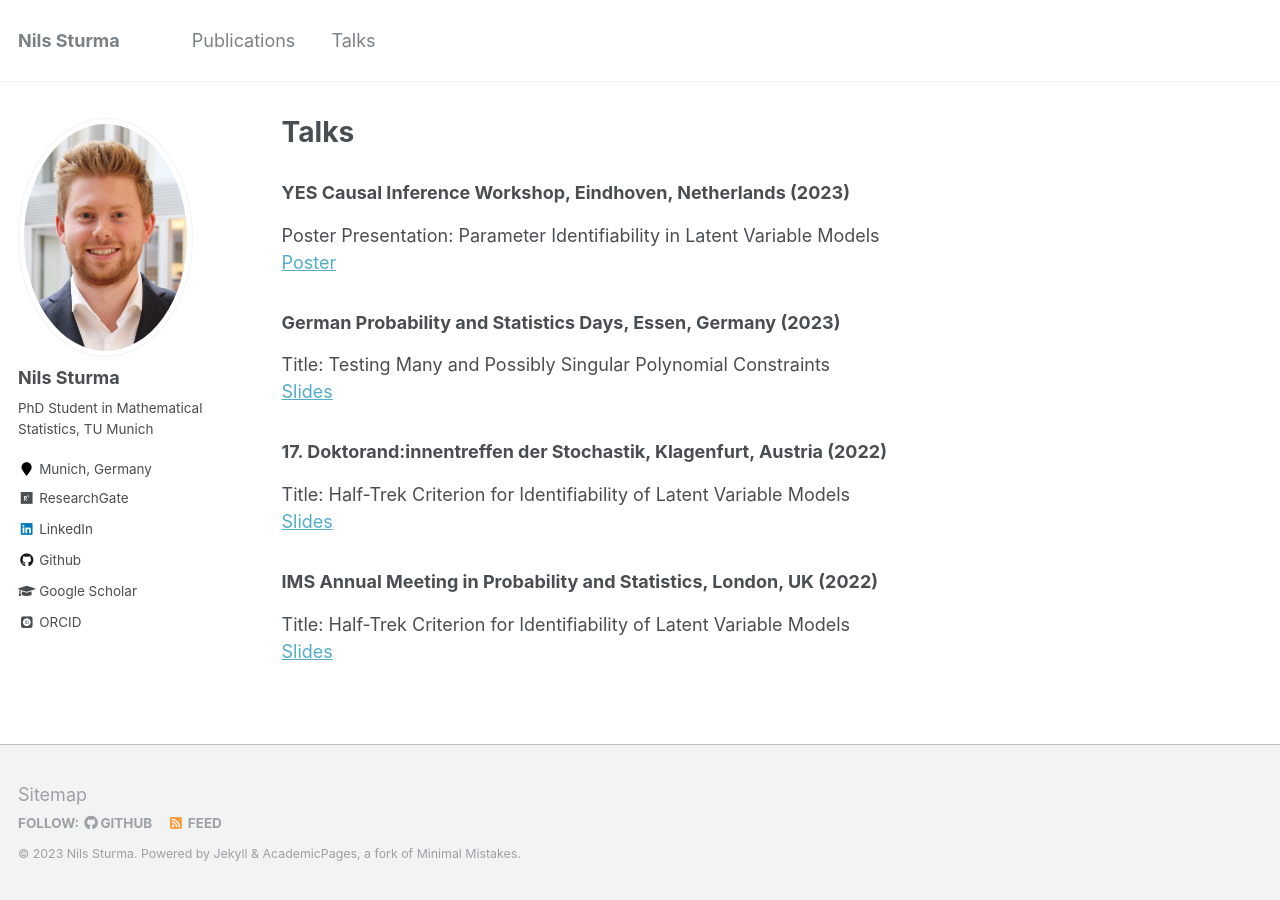
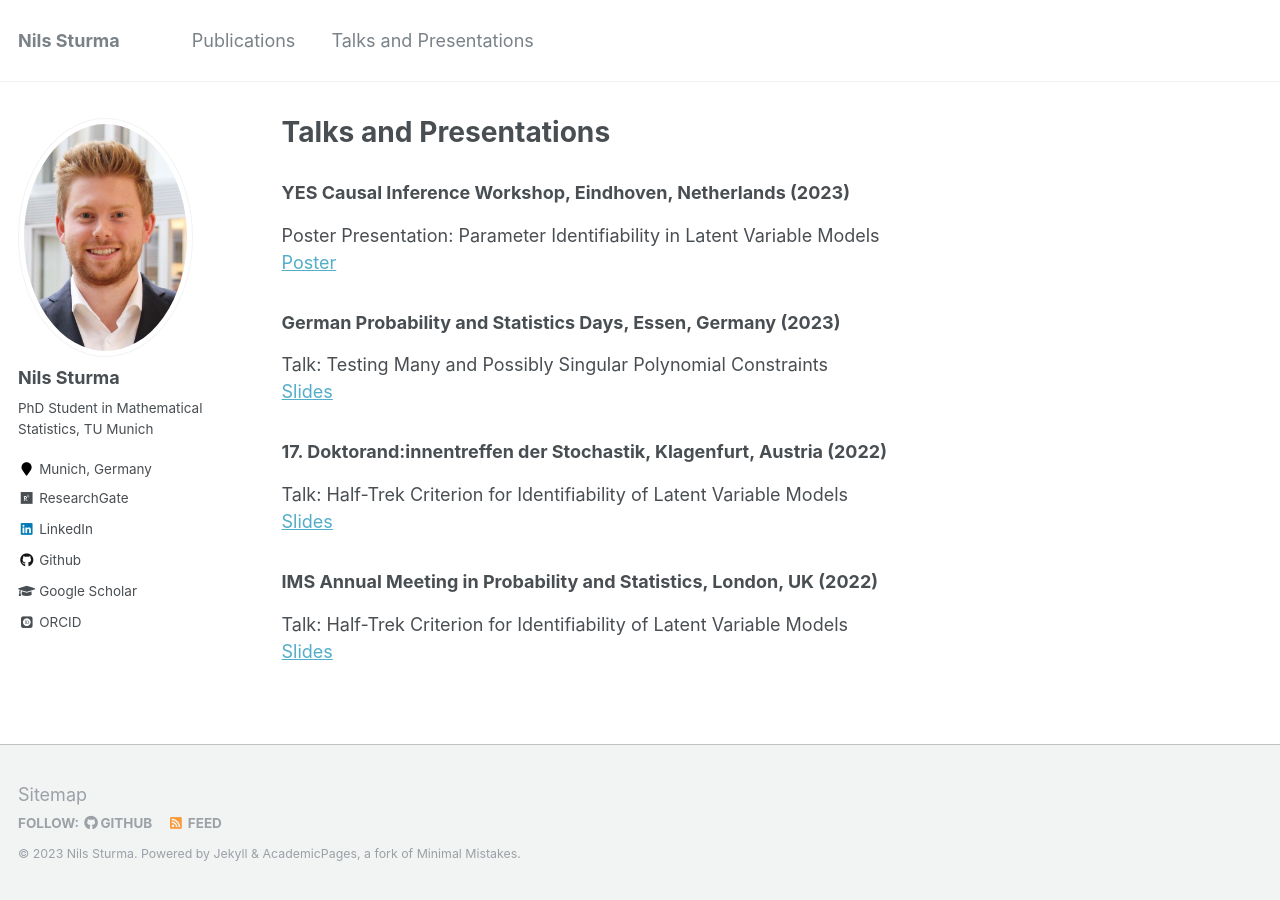
Before and after one commit to NilsSturma/nilssturma.github.io, a Jekyll site: the page built from _pages/talks.md, in a window 1280 px wide. Built offline with Jekyll 4.4.1, drawn with Linux system fonts in a browser that asks for light colours; some web fonts are replaced.

Commit message:
changed title talks page

```diff
--- a/_data/navigation.yml
+++ b/_data/navigation.yml
@@ -3,7 +3,7 @@ main:
   - title: "Publications"
     url: /publications/
 
-  - title: "Talks"
+  - title: "Talks and Presentations"
     url: /talks/
 
 #  - title: "Teaching"
--- a/_pages/talks.md
+++ b/_pages/talks.md
@@ -1,6 +1,6 @@
 ---
 layout: archive
-title: "Talks"
+title: "Talks and Presentations"
 permalink: /talks/
 author_profile: true
 ---
@@ -10,13 +10,13 @@ Poster Presentation: Parameter Identifiability in Latent Variable Models \
 [Poster](https://nilssturma.github.io/files/poster_eindhoven_2023.pdf)
 
 ### German Probability and Statistics Days, Essen, Germany (2023)
-Title: Testing Many and Possibly Singular Polynomial Constraints \
+Talk: Testing Many and Possibly Singular Polynomial Constraints \
 [Slides](https://nilssturma.github.io/files/GPSD23_Nils.pdf)
 
 ### 17. Doktorand:innentreffen der Stochastik, Klagenfurt, Austria (2022)
-Title: Half-Trek Criterion for Identifiability of Latent Variable Models \
+Talk: Half-Trek Criterion for Identifiability of Latent Variable Models \
 [Slides](https://nilssturma.github.io/files/LF_HTC_presentation_Klagenfurt.pdf)
 
 ### IMS Annual Meeting in Probability and Statistics, London, UK (2022)
-Title: Half-Trek Criterion for Identifiability of Latent Variable Models \
+Talk: Half-Trek Criterion for Identifiability of Latent Variable Models \
 [Slides](https://nilssturma.github.io/files/LF_HTC_presentation_IMS.pdf)
```
